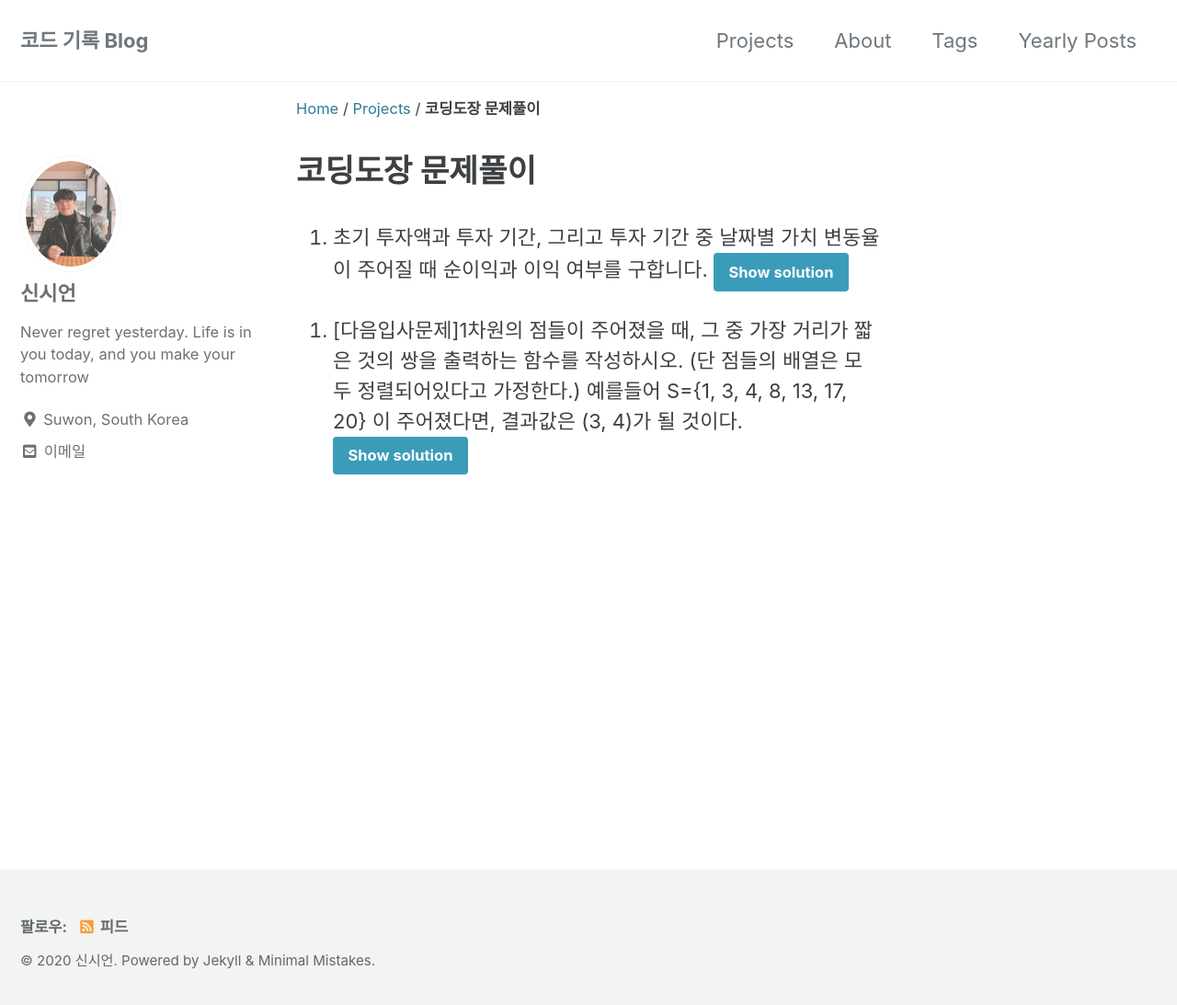
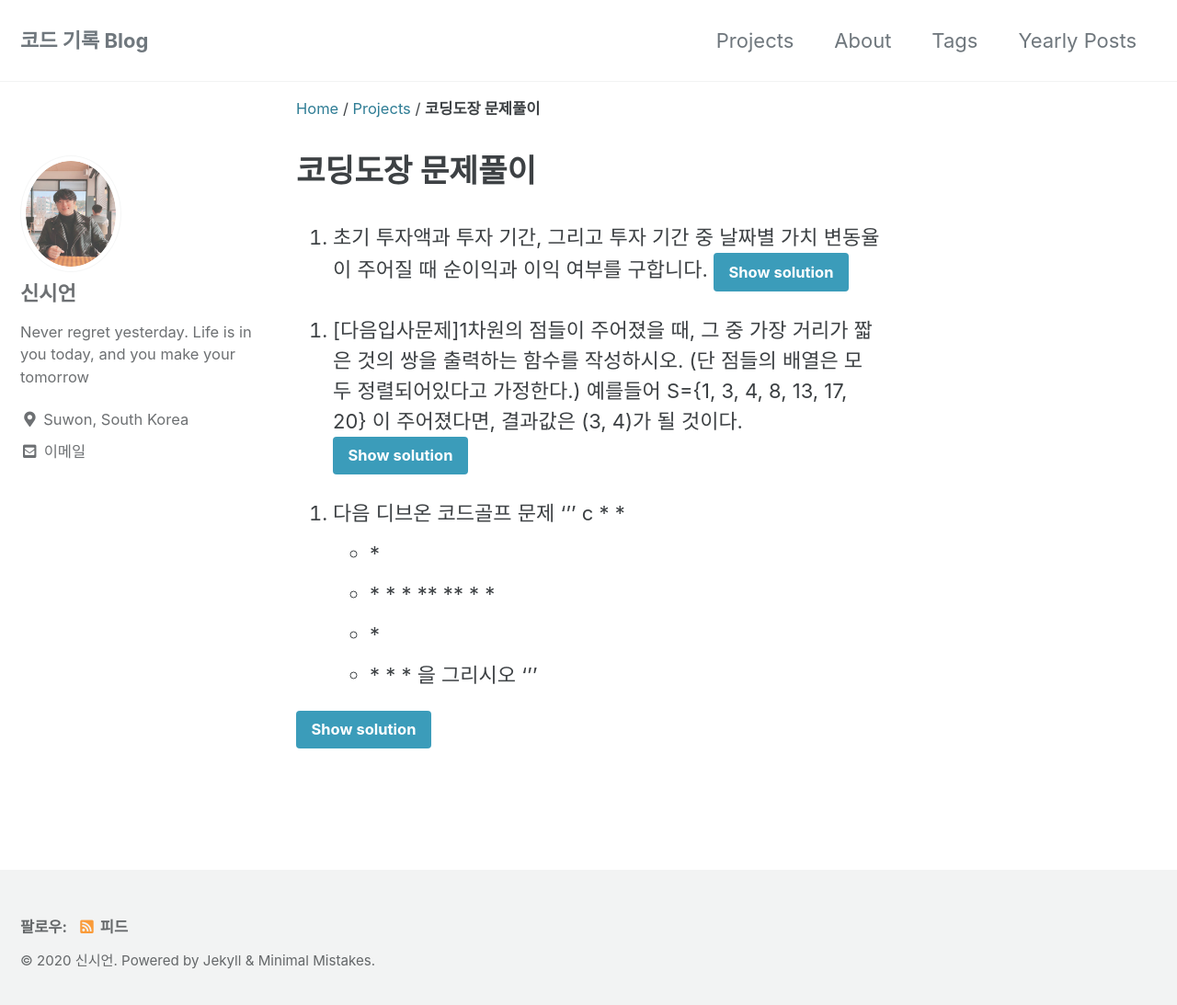
Before and after one commit to Shinsieon/Shinsieon.github.io, a Jekyll site: the page built from _pages/solutions.md, in a window 1280 px wide and 1101 px high. Shown: the top 1093 px of the window at 92% size. Built offline with Jekyll 4.4.1, drawn with Linux system fonts in a browser that asks for light colours; cached includes are drawn as plain includes.

Commit message:
2020-07-07 commit1

````diff
--- a/_pages/solutions.md
+++ b/_pages/solutions.md
@@ -48,3 +48,33 @@ for i in range(len(a)-1):
 print(a[idx], a[idx+1])
 ```
 </div>
+3. 다음 디브온 코드골프 문제
+''' c
+     *
+     *
+    * *
+   *   *
+  *     *
+**       **
+  *     *
+   *   *
+    * *
+     *
+     *
+을 그리시오
+'''
+
+[Show solution](#link){: .btn .btn--info}
+<div class="solution" markdown="1" style="display:none;font-size:15px">
+
+#### Code
+```python
+r= range(-5,6)
+for y in r:
+    l=""
+    for x in r:
+        a,b = abs(y),abs(x)
+        l = l+ (" ","*")[a+b==4 or (5,0) in [(a,b),(b,a)]]
+    print(l)
+```
+</div>
````
Also changed, not shown: _pages/projects.md (+2 -2 lines).
